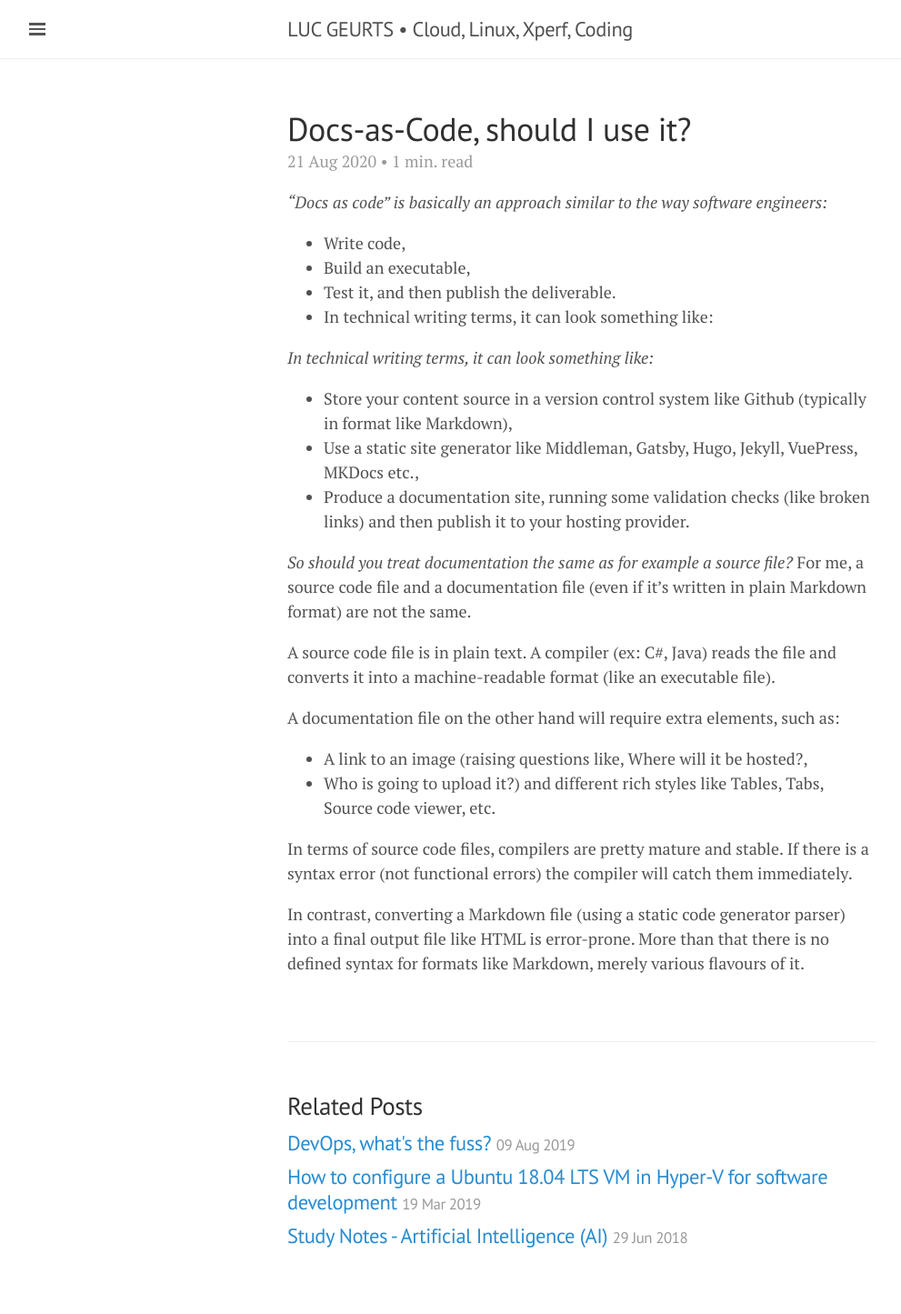
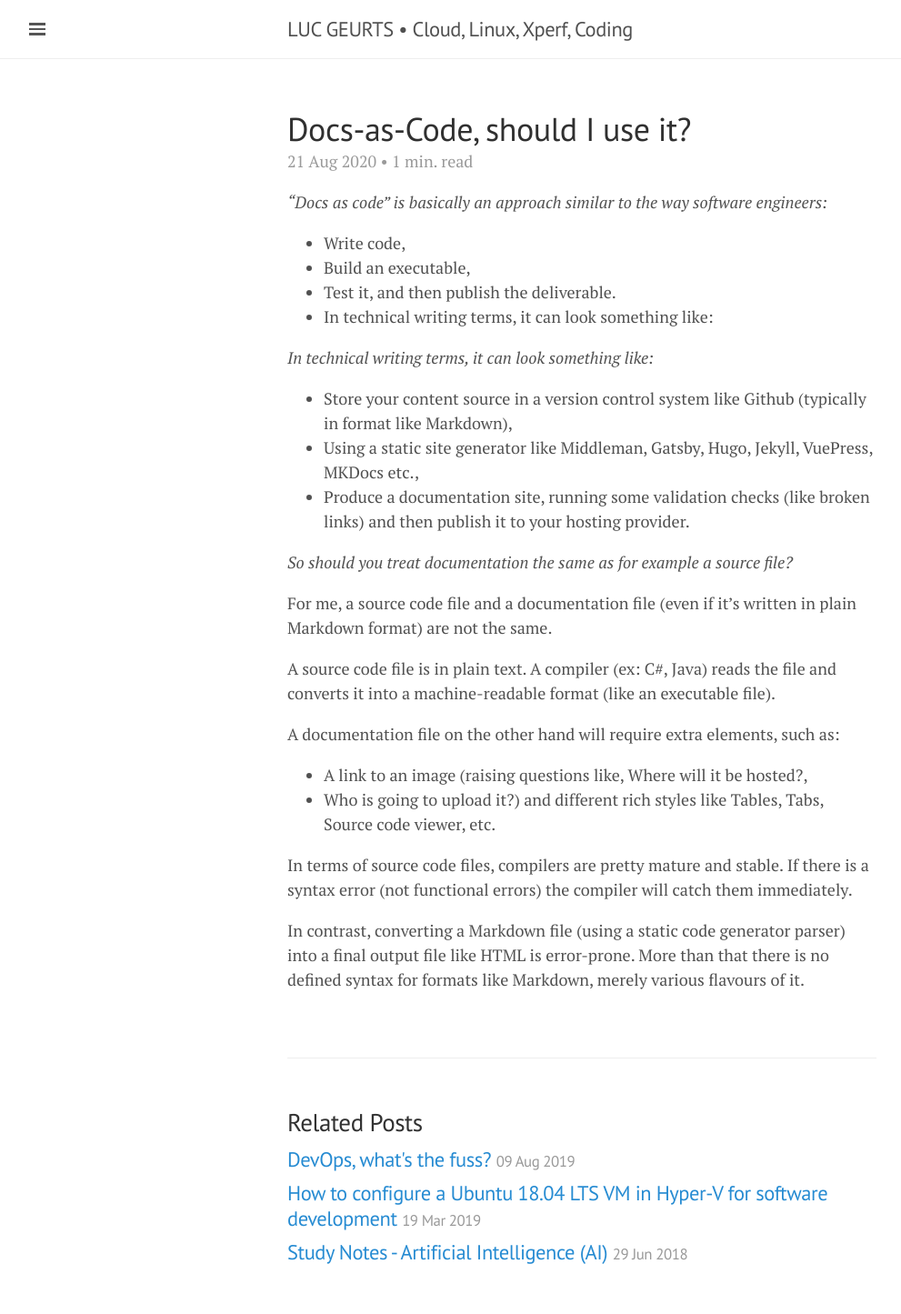
Before and after one commit to lgeurts/lgeurts.github.io, a Jekyll site: the page built from _posts/2020-08-21-docs-as-code.md, in a window 1280 px wide. Shown: the whole page at 91% size, without its empty margins (0-991 px from the left). Built offline with Jekyll 4.4.1, drawn with Linux system fonts in a browser that asks for light colours; nearby versions of some CDN libraries.

Commit message:
Update 2020-08-21-docs-as-code.md

```diff
--- a/_posts/2020-08-21-docs-as-code.md
+++ b/_posts/2020-08-21-docs-as-code.md
@@ -15,10 +15,11 @@ tags: [ GitHub Projects ]
 
 *In technical writing terms, it can look something like:*
 - Store your content source in a version control system like Github (typically in format like Markdown),
-- Use a static site generator like Middleman, Gatsby, Hugo, Jekyll, VuePress, MKDocs etc.,
+- Using a static site generator like Middleman, Gatsby, Hugo, Jekyll, VuePress, MKDocs etc.,
 - Produce a documentation site, running some validation checks (like broken links) and then publish it to your hosting provider.
 
 *So should you treat documentation the same as for example a source file?*
+
 For me, a source code file and a documentation file (even if it’s written in plain Markdown format) are not the same.
 
 A source code file is in plain text. A compiler (ex: C#, Java) reads the file and converts it into a machine-readable format (like an executable file).
```
